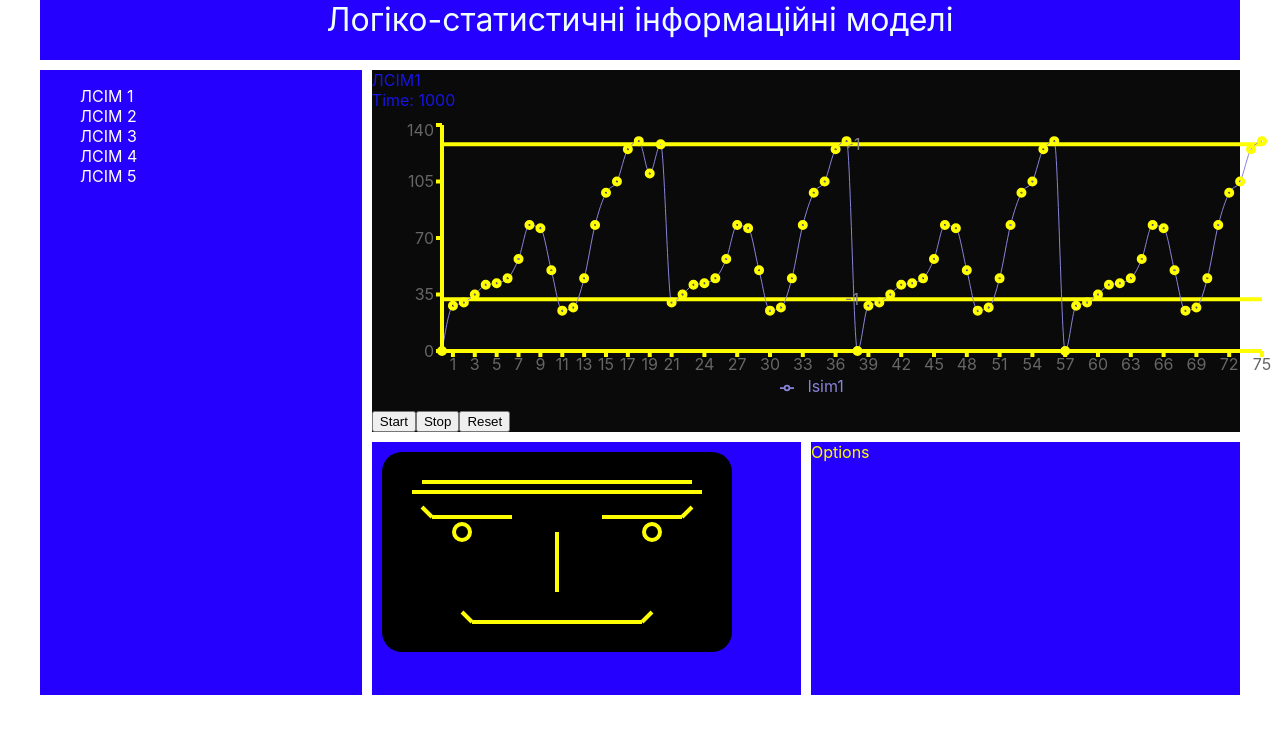
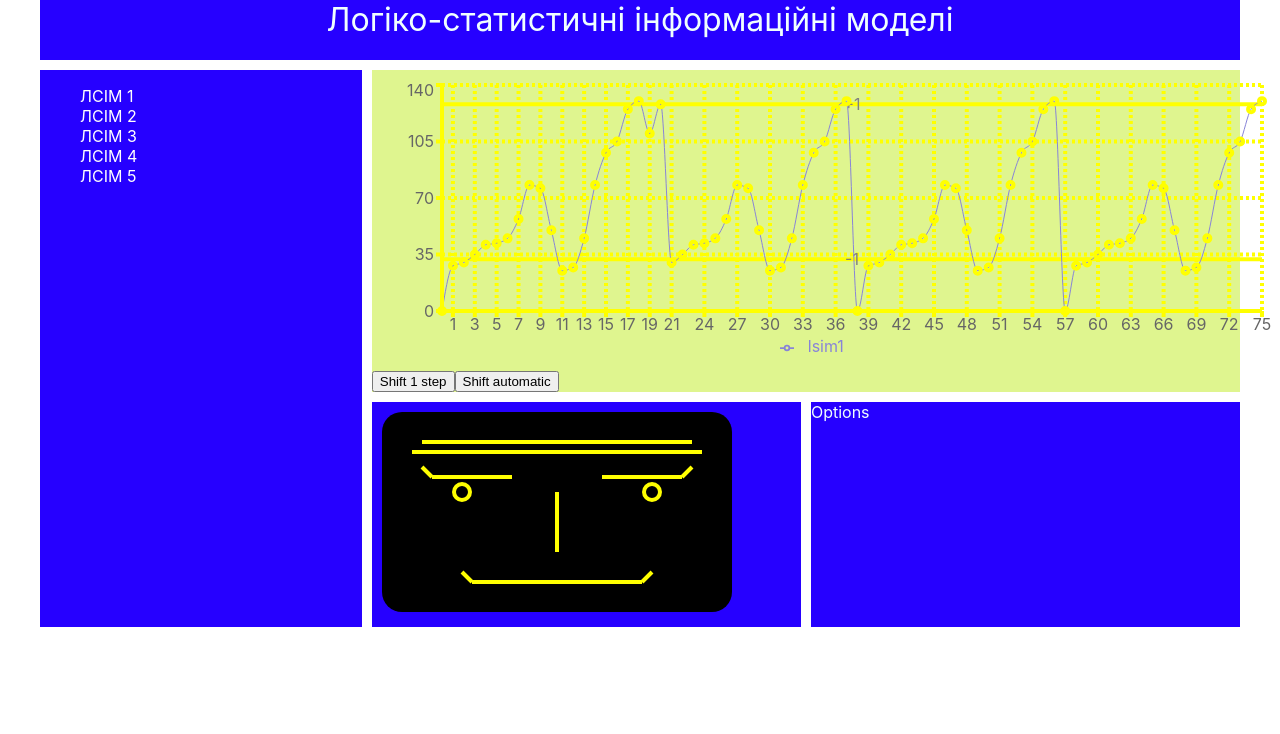
Before and after one commit to vetal0352/lsim, a React (Create React App) app: page / in a window 1280 px wide. Shown: the top 734 px of the page. Built offline with nearby package versions, Linux system fonts and the light colour scheme.

Commit message:
2021-05-10 changing state with react-redux

```diff
--- a/package.json
+++ b/package.json
@@ -8,6 +8,7 @@
     "@testing-library/user-event": "^12.6.2",
     "react": "^17.0.1",
     "react-dom": "^17.0.1",
+    "react-redux": "^7.2.4",
     "react-router-dom": "^5.2.0",
     "react-scripts": "4.0.1",
     "recharts": "^2.0.4",
--- a/src/components/graphic1/GraphicLSIM1.jsx
+++ b/src/components/graphic1/GraphicLSIM1.jsx
@@ -1,14 +1,21 @@
 import React from 'react';
-import { LineChart, Line, XAxis, YAxis, Tooltip, Legend, ReferenceLine } from 'recharts';
+import { connect } from 'react-redux';
+import { LineChart, Line, XAxis, YAxis, Tooltip, Legend, ReferenceLine, CartesianGrid } from 'recharts';
 import styles from "./GraphicLSIM1.module.css"
-import store from "../../store/store";
+import { acStartAutomatic, acStart, acStop } from "../../store/store";
 
 const ELAPSED_TIME = 1000
 const restrictHigh = 128
 const restrictLow = 32
 
-const renderLineChart = (
-  <LineChart width={900} height={300} data={store.getState().data} margin={{ top: 5, right: 20, bottom: 5, left: 0 }}>
+const getDataValues = state => state.data
+const getIntervalId = state => state.intervalId
+
+const Graphic = (props) => {
+  return (
+    <div className={styles.graphic}>
+        <LineChart width={900} height={300} data={props.values} margin={{ top: 5, right: 20, bottom: 5, left: 0 }}>
+          <CartesianGrid strokeDasharray="3 3" />
           <ReferenceLine y={restrictLow} label="-1" stroke="red" />
           <ReferenceLine y={restrictHigh} label="+1" stroke="red" />
           <Line type="monotone" dataKey="lsim1" stroke="#8884d8" />
@@ -17,35 +24,31 @@ const renderLineChart = (
           <Tooltip />
           <Legend />
         </LineChart>
-);
-
-class Graphic extends React.Component {
-
-  componentDidMount() {
-    this.interval = setInterval(this.forceUpdate.bind(this), ELAPSED_TIME);
+        {!props.isShifted && <button onClick={props.start}>Shift 1 step</button>}
+        {!props.isShifted && <button onClick={props.startAutomatic}>Shift automatic</button>}
+        {props.isShifted && <button onClick={props.stop}>Stop</button>}
+    </div>
+  )
 }
 
-  componentWillUnmount() {
-    clearInterval(this.interval);
-  }
-  render() {
-    //const { baseTime, startedAt, stoppedAt } = this.props;
+const mapStateToProps = state => ({
+  values: getDataValues(state),
+  isShifted: getIntervalId(state)
+})
 
-    return (
-      <div className={styles.graphic}>
-        ЛСІМ1
-        <div>Time: {ELAPSED_TIME}</div>
-        <div>
-          {renderLineChart}
-        </div>
-        <div>
-          <button onClick={() => this.props.startShift(ELAPSED_TIME)}>Start</button>
-          <button onClick={() => this.props.stopShift()}>Stop</button>
-          <button onClick={() => this.props.resetShift()}>Reset</button>
-        </div>
-      </div>
-    );
-  }
-}
+const mapDispatchToProps = dispatch => ({
+  start: () => dispatch(acStart()),
+  startAutomatic: () => {
+    let intervalId = setInterval(() => dispatch(acStart()), ELAPSED_TIME)
+    dispatch(acStartAutomatic(intervalId))
+  },
+  stop: () => dispatch(acStop())
+})
 
-export default Graphic;
+const GraphicConnected = connect(
+  mapStateToProps,
+  mapDispatchToProps
+)(Graphic)
+
+
+export default GraphicConnected;
--- a/src/components/graphic1/GraphicLSIM1.module.css
+++ b/src/components/graphic1/GraphicLSIM1.module.css
@@ -1,5 +1,5 @@
 .graphic {
     grid-area: g;
-    background-color: rgb(10, 10, 10);
-    color: rgb(23, 20, 230);
+   /* background-color: rgb(240, 230, 230);
+    color: rgb(23, 20, 230);*/
 }
--- a/src/components/options/Options.module.css
+++ b/src/components/options/Options.module.css
@@ -1,5 +1,5 @@
 .options {
     grid-area: o;
     background-color: rgb(38, 0, 255);
-    color: yellow;
+    /*color: yellow;*/
 }
--- a/src/index.js
+++ b/src/index.js
@@ -1,12 +1,16 @@
 import React from 'react';
 import ReactDOM from 'react-dom';
+import store from './store/store';
+import { Provider } from 'react-redux';
 import './index.css';
 import App from './App';
 import reportWebVitals from './reportWebVitals';
 
 ReactDOM.render(
   <React.StrictMode>
-    <App />
+    <Provider store = {store}>
+      <App />
+    </Provider>
   </React.StrictMode>,
   document.getElementById('root')
 );
--- a/src/store/store.js
+++ b/src/store/store.js
@@ -99,6 +99,7 @@ export const acStop = () => ({type: STOP_SHIFT})
 
 
 const mainReducer = (state = initialState, action) => {
+  debugger
     switch (action.type) {
         case START_SHIFT:
           let newData = [...state.data]
```
Also changed, not shown: 2 other files (tests, documents, lock files or other folders). Lines whose indentation alone changed are shown as unchanged.
